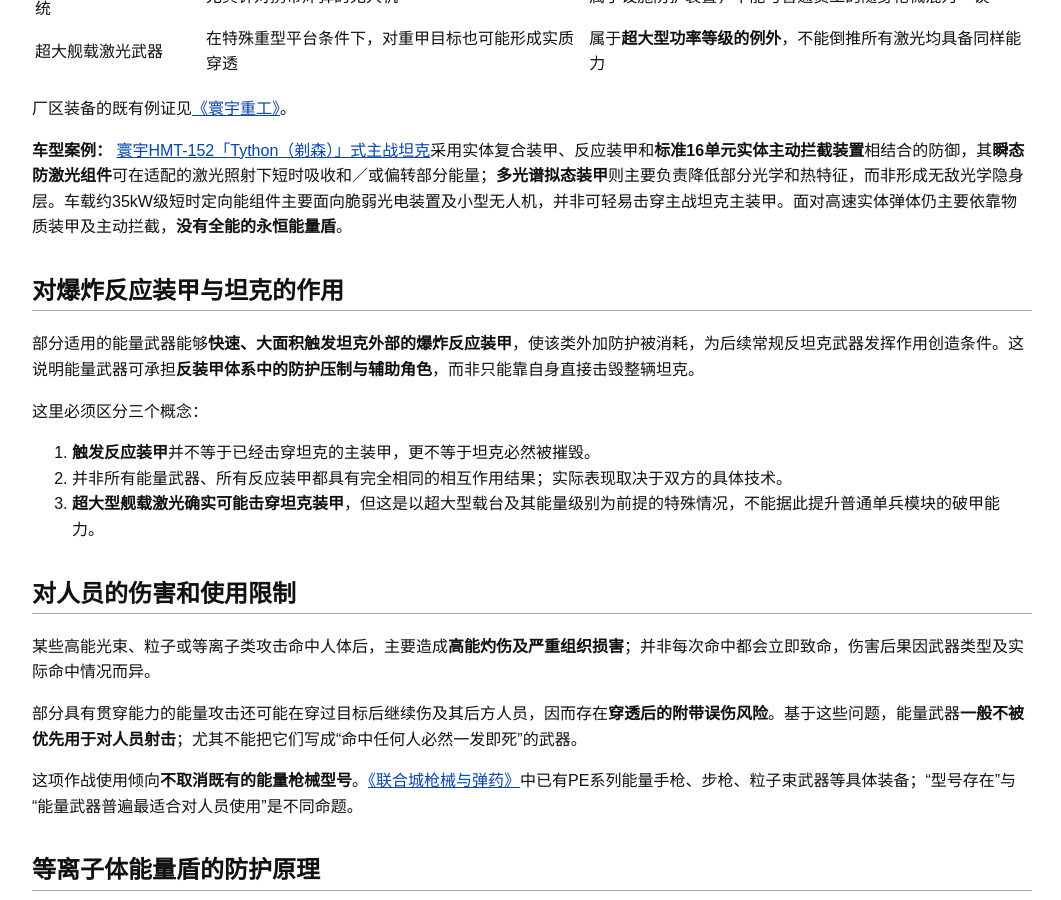
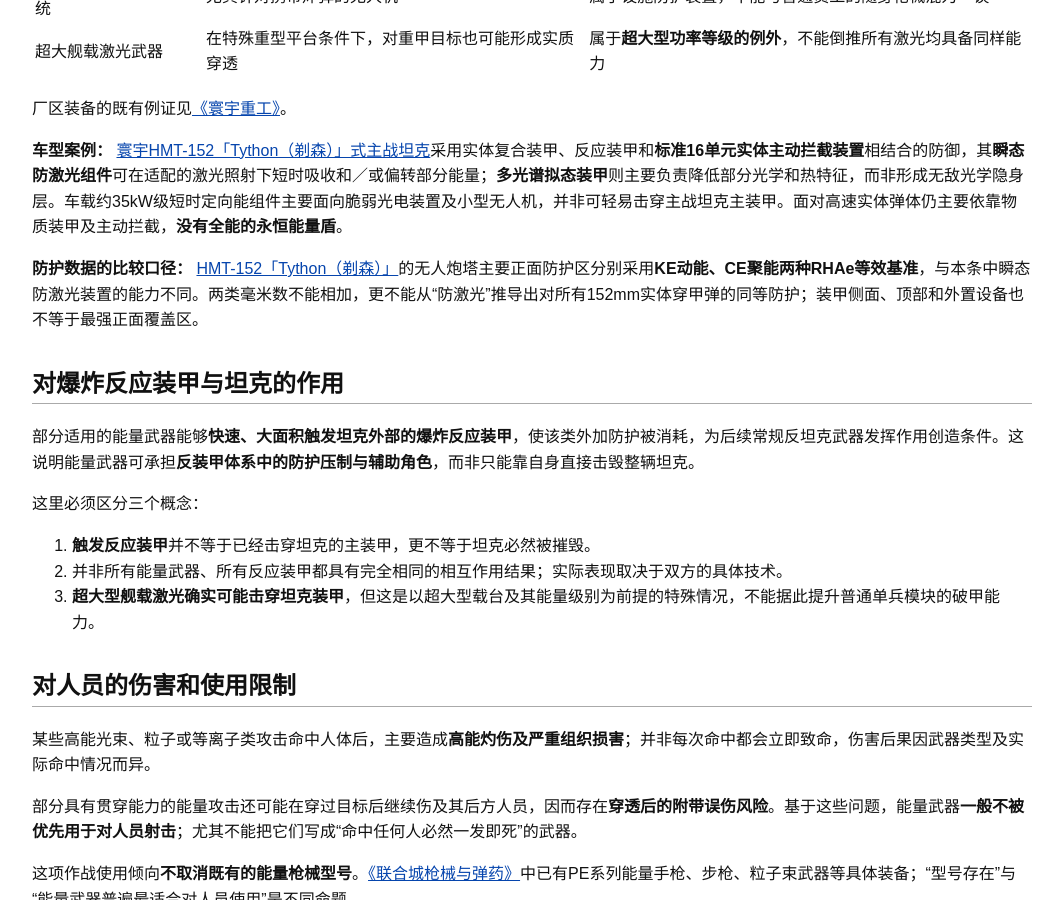
Before and after one commit to xdd44894-hub/orbina-encyclopedia, a Jekyll site: the page built from _articles/article-399.md, in a window 1280 px wide and 900 px high, scrolled down 633 px. Shown: the whole window, without its empty margins (108-1169 px from the left). Built offline with Jekyll 4.4.1, drawn with Linux system fonts in a browser that asks for light colours.

Commit message:
澄清Tython剃森KE/CE装甲等效与防激光系统是不同的防护标准

```diff
--- a/_articles/article-399.md
+++ b/_articles/article-399.md
@@ -21,6 +21,8 @@ ai_search: true
 厂区装备的既有例证见[《寰宇重工》]({{ '/articles/article-009/' | relative_url }})。
 
 **车型案例：** [寰宇HMT-152「Tython（剃森）」式主战坦克]({{ '/articles/article-405/' | relative_url }})采用实体复合装甲、反应装甲和**标准16单元实体主动拦截装置**相结合的防御，其**瞬态防激光组件**可在适配的激光照射下短时吸收和／或偏转部分能量；**多光谱拟态装甲**则主要负责降低部分光学和热特征，而非形成无敌光学隐身层。车载约35kW级短时定向能组件主要面向脆弱光电装置及小型无人机，并非可轻易击穿主战坦克主装甲。面对高速实体弹体仍主要依靠物质装甲及主动拦截，**没有全能的永恒能量盾**。
+
+**防护数据的比较口径：** [HMT-152「Tython（剃森）」]({{ '/articles/article-405/' | relative_url }})的无人炮塔主要正面防护区分别采用**KE动能、CE聚能两种RHAe等效基准**，与本条中瞬态防激光装置的能力不同。两类毫米数不能相加，更不能从“防激光”推导出对所有152mm实体穿甲弹的同等防护；装甲侧面、顶部和外置设备也不等于最强正面覆盖区。
 
 ## 对爆炸反应装甲与坦克的作用
 
```
